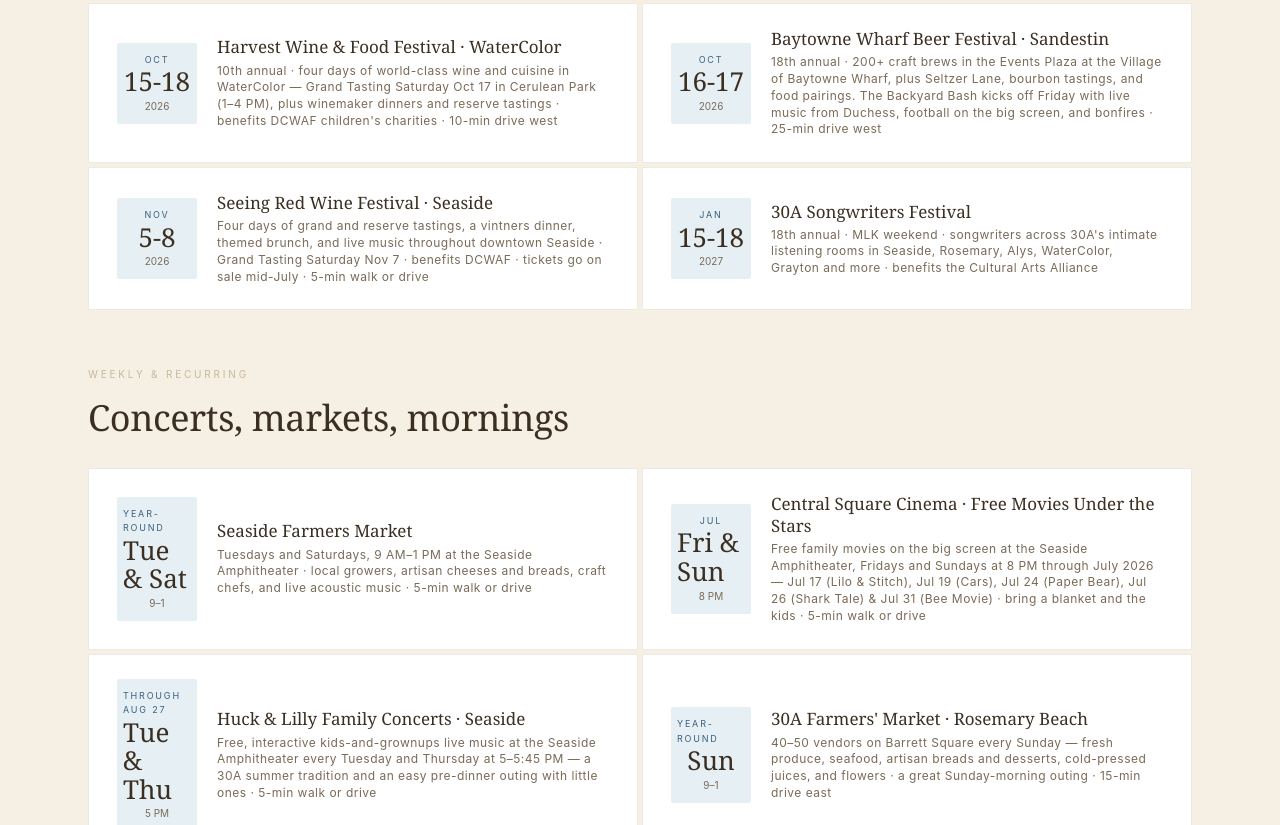
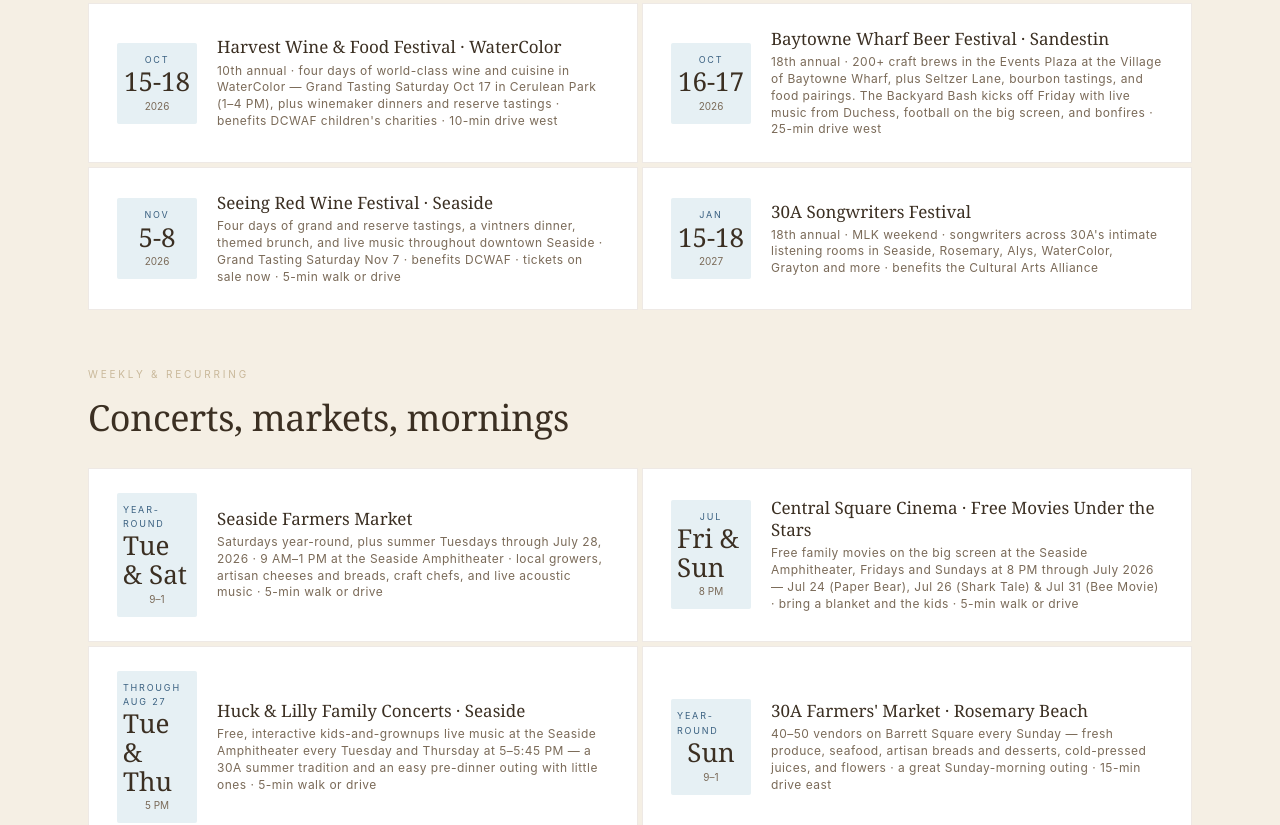
Before and after one commit to crorihuela1/sunandmoon, a plain HTML site: page events.html in a window 1280 px wide. Shown: the part 1058-1883 px from the top of the page. Drawn offline with Linux system fonts and the light colour scheme.

Commit message:
Events refresh: 2026-07-20

```diff
--- a/events.html
+++ b/events.html
@@ -266,7 +266,7 @@
     A curated rolling calendar of festivals, concerts, markets, and slow-living mornings within a short bike ride of Sun &amp; Moon at 30A. Updated automatically every other day.
   </p>
   <!-- LAST_UPDATED_BADGE_START -->
-  <div class="updated-badge"><span class="dot"></span>Last refreshed: July 16, 2026</div>
+  <div class="updated-badge"><span class="dot"></span>Last refreshed: July 20, 2026</div>
   <!-- LAST_UPDATED_BADGE_END -->
 </div>
 
@@ -330,7 +330,7 @@
         </div>
         <div class="event-info">
           <div class="event-info-name">Seeing Red Wine Festival · Seaside</div>
-          <div class="event-info-meta">Four days of grand and reserve tastings, a vintners dinner, themed brunch, and live music throughout downtown Seaside · Grand Tasting Saturday Nov 7 · benefits DCWAF · tickets go on sale mid-July · 5-min walk or drive</div>
+          <div class="event-info-meta">Four days of grand and reserve tastings, a vintners dinner, themed brunch, and live music throughout downtown Seaside · Grand Tasting Saturday Nov 7 · benefits DCWAF · tickets on sale now · 5-min walk or drive</div>
         </div>
       </a>
       <a href="https://www.30asongwritersfestival.com/" target="_blank" rel="noopener" class="event-card">
@@ -359,7 +359,7 @@
         </div>
         <div class="event-info">
           <div class="event-info-name">Seaside Farmers Market</div>
-          <div class="event-info-meta">Tuesdays and Saturdays, 9 AM–1 PM at the Seaside Amphitheater · local growers, artisan cheeses and breads, craft chefs, and live acoustic music · 5-min walk or drive</div>
+          <div class="event-info-meta">Saturdays year-round, plus summer Tuesdays through July 28, 2026 · 9 AM–1 PM at the Seaside Amphitheater · local growers, artisan cheeses and breads, craft chefs, and live acoustic music · 5-min walk or drive</div>
         </div>
       </a>
       <a href="https://seasidefl.com/events/" target="_blank" rel="noopener" class="event-card">
@@ -370,7 +370,7 @@
         </div>
         <div class="event-info">
           <div class="event-info-name">Central Square Cinema · Free Movies Under the Stars</div>
-          <div class="event-info-meta">Free family movies on the big screen at the Seaside Amphitheater, Fridays and Sundays at 8 PM through July 2026 — Jul 17 (Lilo &amp; Stitch), Jul 19 (Cars), Jul 24 (Paper Bear), Jul 26 (Shark Tale) &amp; Jul 31 (Bee Movie) · bring a blanket and the kids · 5-min walk or drive</div>
+          <div class="event-info-meta">Free family movies on the big screen at the Seaside Amphitheater, Fridays and Sundays at 8 PM through July 2026 — Jul 24 (Paper Bear), Jul 26 (Shark Tale) &amp; Jul 31 (Bee Movie) · bring a blanket and the kids · 5-min walk or drive</div>
         </div>
       </a>
       <a href="https://seasidefl.com/event/huck-lilly-kids-music-performance-5/2026-07-16/" target="_blank" rel="noopener" class="event-card">
```
